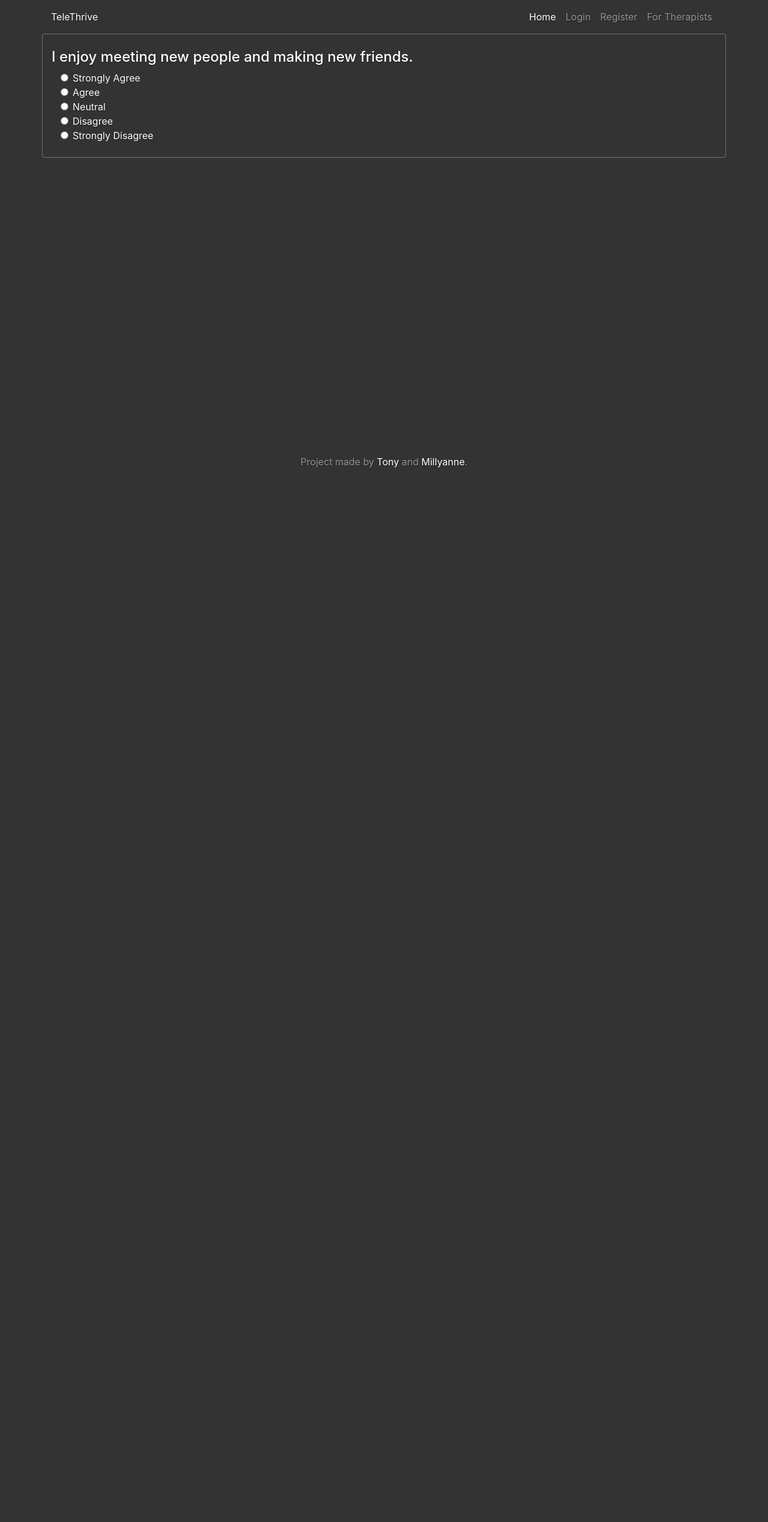
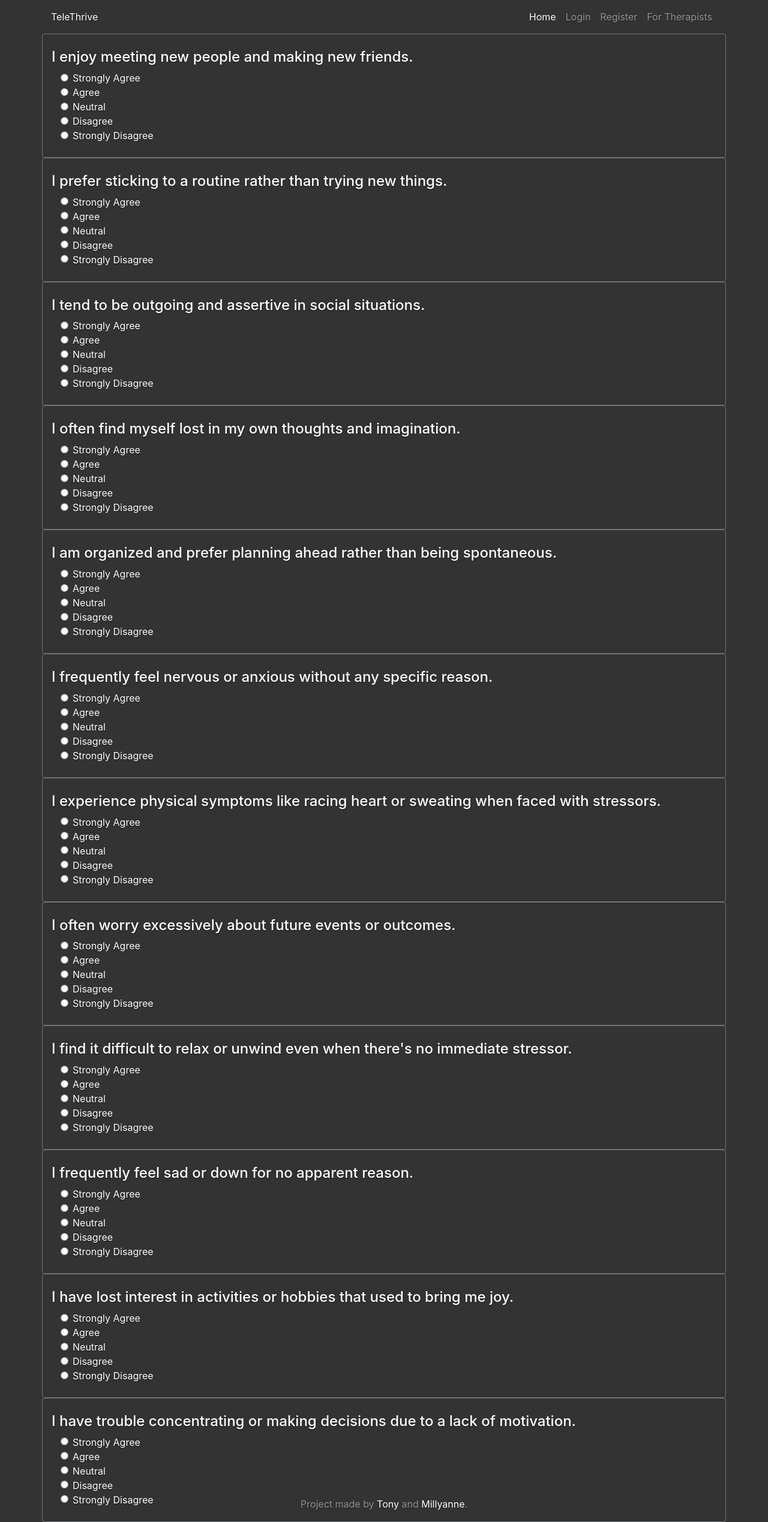
Before and after one commit to ynot93/tele-thrive, a Flask app: page /health-analysis-1 in a window 1280 px wide. Shown: the whole page at 60% size. Before the commit the page ends 780 px from the top, so only its background shows below. Run offline with Flask 3, Linux system fonts and the light colour scheme; parts of the project's set-up code (start-up, migrations or seed data) failed here and were passed over.

Commit message:
Add questions for health analysis score

```diff
--- a/flask_app/__init__.py
+++ b/flask_app/__init__.py
@@ -4,6 +4,7 @@ from flask_sqlalchemy import SQLAlchemy
 from dotenv import load_dotenv
 from flask_bcrypt import Bcrypt
 from flask_login import LoginManager
+from analysis import HealthAnalysis
 
 
 load_dotenv()
@@ -16,5 +17,6 @@ bcrypt = Bcrypt(app)
 login_manager = LoginManager(app)
 login_manager.login_view = 'login'
 login_manager.login_message_category = 'info'
+health_analysis = HealthAnalysis()
 
 from . import routes
--- a/flask_app/analysis.py
+++ b/flask_app/analysis.py
@@ -1,5 +1,5 @@
 class HealthAnalysis:
-    total_score = 0
+    total_scores = []
 
     def __init__(self, personality_type, anxiety_levels, depression_likelihood):
         self.personality_type = personality_type
--- a/flask_app/routes.py
+++ b/flask_app/routes.py
@@ -3,7 +3,7 @@ import secrets
 from PIL import Image
 from flask import render_template, url_for, flash, redirect, request
 from .forms import RegistrationForm, LoginForm, TherapistRegistrationForm, TherapistLoginForm, UpdateProfileForm
-from . import app, db, bcrypt
+from . import app, db, bcrypt, health_analysis
 
 from flask_app.models.appointment import Appointment
 from flask_app.models.therapist import Therapist
@@ -200,4 +200,5 @@ def user_profile():
 
 @app.route("/health-analysis-1", methods=['GET', 'POST'])
 def health_analysis():
+
     return render_template('health_analysis_1.html', title='Health Analysis')
--- a/flask_app/templates/health_analysis_1.html
+++ b/flask_app/templates/health_analysis_1.html
@@ -1,9 +1,8 @@
 {% extends "layout.html" %}
 {% block content %}
+{% macro question_sequence(question) %}
 <div class="container border border-secondary rounded py-4">
-    <h4>
-        I enjoy meeting new people and making new friends.
-    </h4>
+    <h4>{{ question }}</h4>
     <div class="container">
         <div class="form-check">
             <label class="form-check-label">
@@ -32,4 +31,19 @@
         </div>
     </div>
 </div>
+{% endmacro %}
+{{ question_sequence("I enjoy meeting new people and making new friends.") }}
+{{ question_sequence("I prefer sticking to a routine rather than trying new things.") }}
+{{ question_sequence("I tend to be outgoing and assertive in social situations.") }}
+{{ question_sequence("I often find myself lost in my own thoughts and imagination.") }}
+{{ question_sequence("I am organized and prefer planning ahead rather than being spontaneous.") }}
+{{ question_sequence("I frequently feel nervous or anxious without any specific reason.") }}
+{{ question_sequence("I experience physical symptoms like racing heart or sweating when faced with stressors.") }}
+{{ question_sequence("I often worry excessively about future events or outcomes.") }}
+{{ question_sequence("I find it difficult to relax or unwind even when there's no immediate stressor.") }}
+{{ question_sequence("I frequently feel sad or down for no apparent reason.") }}
+{{ question_sequence("I have lost interest in activities or hobbies that used to bring me joy.") }}
+{{ question_sequence("I have trouble concentrating or making decisions due to a lack of motivation.") }}
+
+
 {% endblock content %}
```
